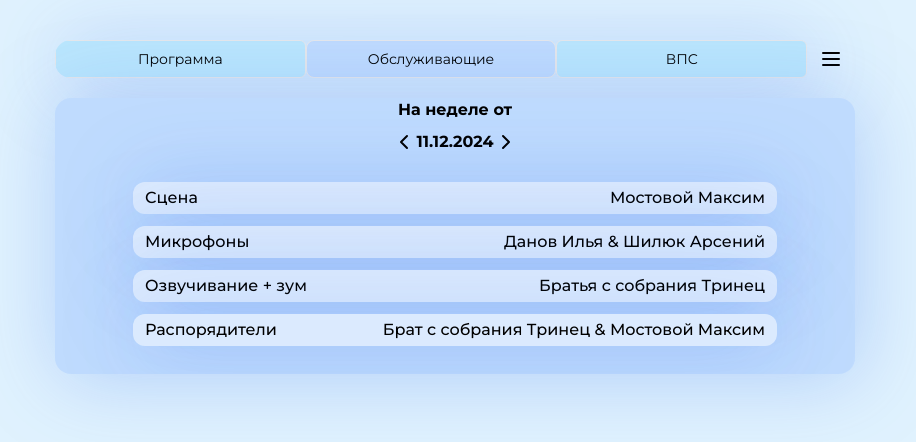
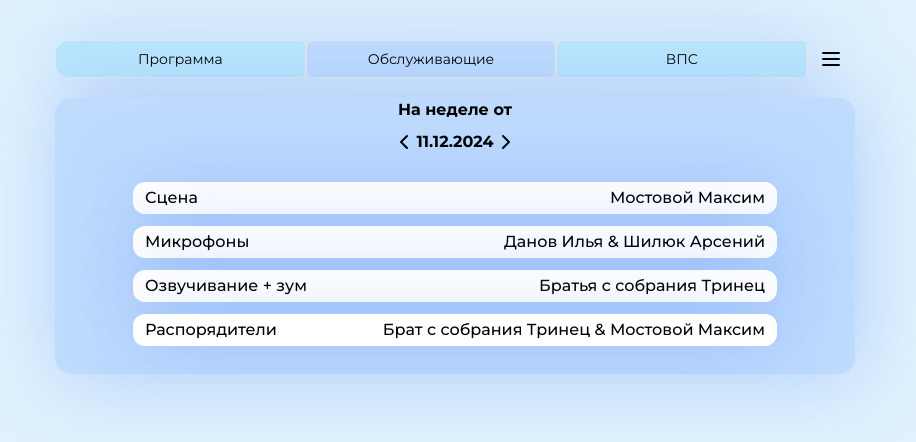
Before and after one commit to anakon73/KTT-Site, a React (Vite) app: page /meeting-service in a window 1280 px wide. Shown: the top 442 px of the page, without its empty margins (185-1101 px from the left). Built offline with nearby package versions, Linux system fonts and the light colour scheme.

Commit message:
fix: replaced bg of blocks to white

```diff
--- a/src/pages/MeetingProgram/MeetingProgram.tsx
+++ b/src/pages/MeetingProgram/MeetingProgram.tsx
@@ -19,7 +19,7 @@ export function MeetingProgram() {
         </div>
       </div>
 
-      <div className="flex justify-between rounded-xl bg-blue-100 px-4 py-2 drop-shadow-mainshadow">
+      <div className="flex justify-between rounded-xl bg-white px-4 py-2 drop-shadow-mainshadow">
         <p>Председатель встречи</p>
         <p className="font-semibold">Пляшко Богдан</p>
       </div>
@@ -51,7 +51,7 @@ export function MeetingProgram() {
       </div>
 
       <div className={`
-        flex justify-between rounded-xl bg-blue-100 px-4 py-3 text-center drop-shadow-mainshadow
+        flex justify-between rounded-xl bg-white px-4 py-3 text-center drop-shadow-mainshadow
       `}
       >
         <div>
@@ -64,7 +64,7 @@ export function MeetingProgram() {
         </div>
       </div>
 
-      <div className="flex justify-between rounded-xl bg-blue-100 px-4 py-2 drop-shadow-mainshadow">
+      <div className="flex justify-between rounded-xl bg-white px-4 py-2 drop-shadow-mainshadow">
         <p>Заключительная молитва</p>
         <p className="font-semibold">Кошелев Владимир</p>
       </div>
--- a/src/pages/MeetingService/MeetingService.tsx
+++ b/src/pages/MeetingService/MeetingService.tsx
@@ -12,24 +12,24 @@ export function MeetingService() {
         </div>
       </div>
       <div className={`
-        mx-3 mb-3 flex flex-col gap-3
+        mx-3 mb-3 mt-3 flex flex-col gap-3
 
         sm:m-7
       `}
       >
-        <div className="flex justify-between rounded-xl bg-blue-100 drop-shadow-mainshadow">
+        <div className="flex justify-between rounded-xl bg-white drop-shadow-mainshadow">
           <p className="px-3 py-1">Сцена</p>
           <p className="px-3 py-1 text-right">Мостовой Максим</p>
         </div>
-        <div className="flex justify-between rounded-xl bg-blue-100 drop-shadow-mainshadow">
+        <div className="flex justify-between rounded-xl bg-white drop-shadow-mainshadow">
           <p className="px-3 py-1">Микрофоны</p>
           <p className="px-3 py-1 text-right">Данов Илья & Шилюк Арсений</p>
         </div>
-        <div className="flex justify-between rounded-xl bg-blue-100 drop-shadow-mainshadow">
+        <div className="flex justify-between rounded-xl bg-white drop-shadow-mainshadow">
           <p className="px-3 py-1">Озвучивание + зум</p>
           <p className="px-3 py-1 text-right">Братья с собрания Тринец</p>
         </div>
-        <div className="flex justify-between rounded-xl bg-blue-100 drop-shadow-mainshadow">
+        <div className="flex justify-between rounded-xl bg-white drop-shadow-mainshadow">
           <p className="px-3 py-1">Распорядители</p>
           <p className="px-3 py-1 text-right">Брат с собрания Тринец & Мостовой Максим</p>
         </div>
```
